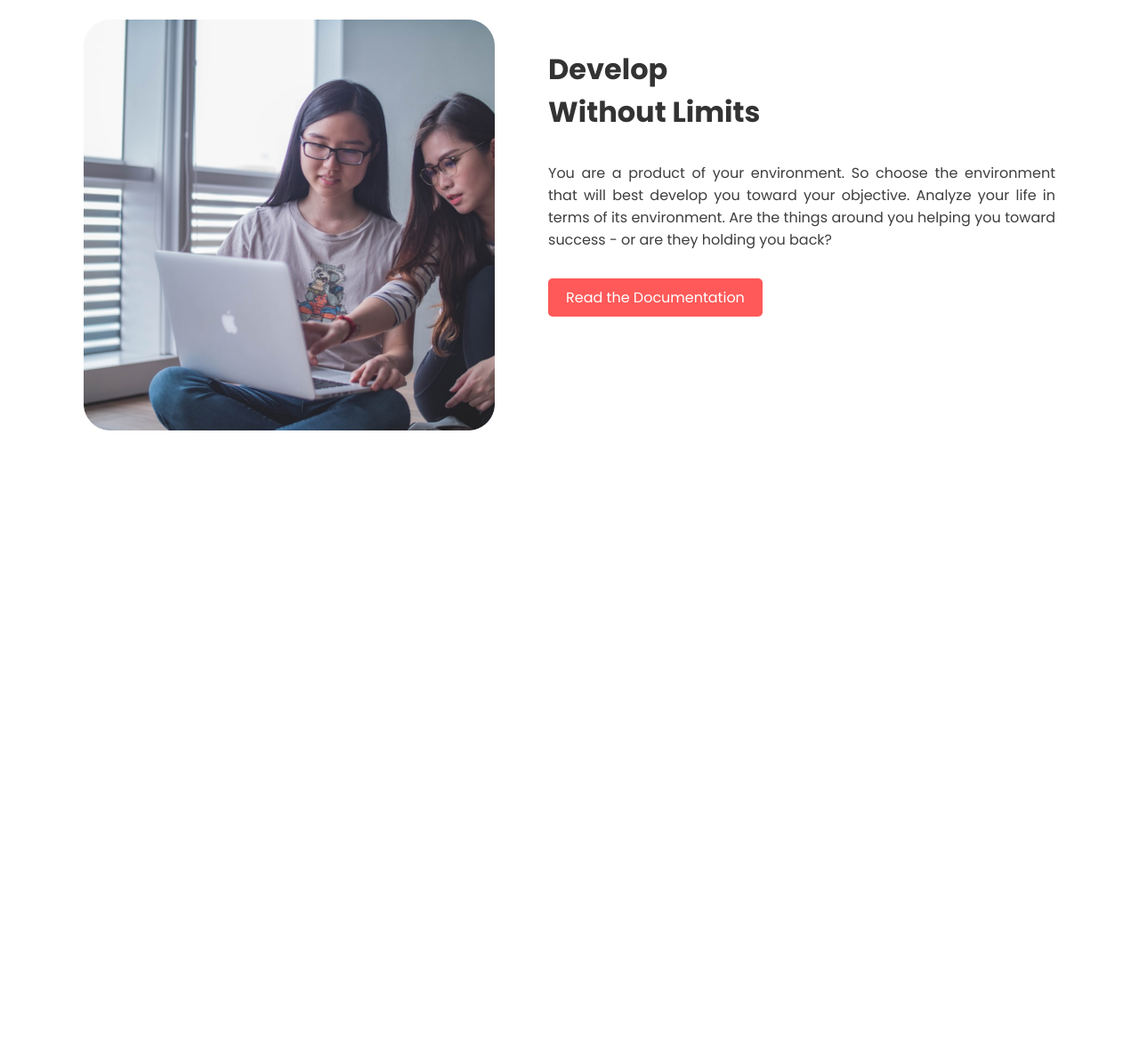
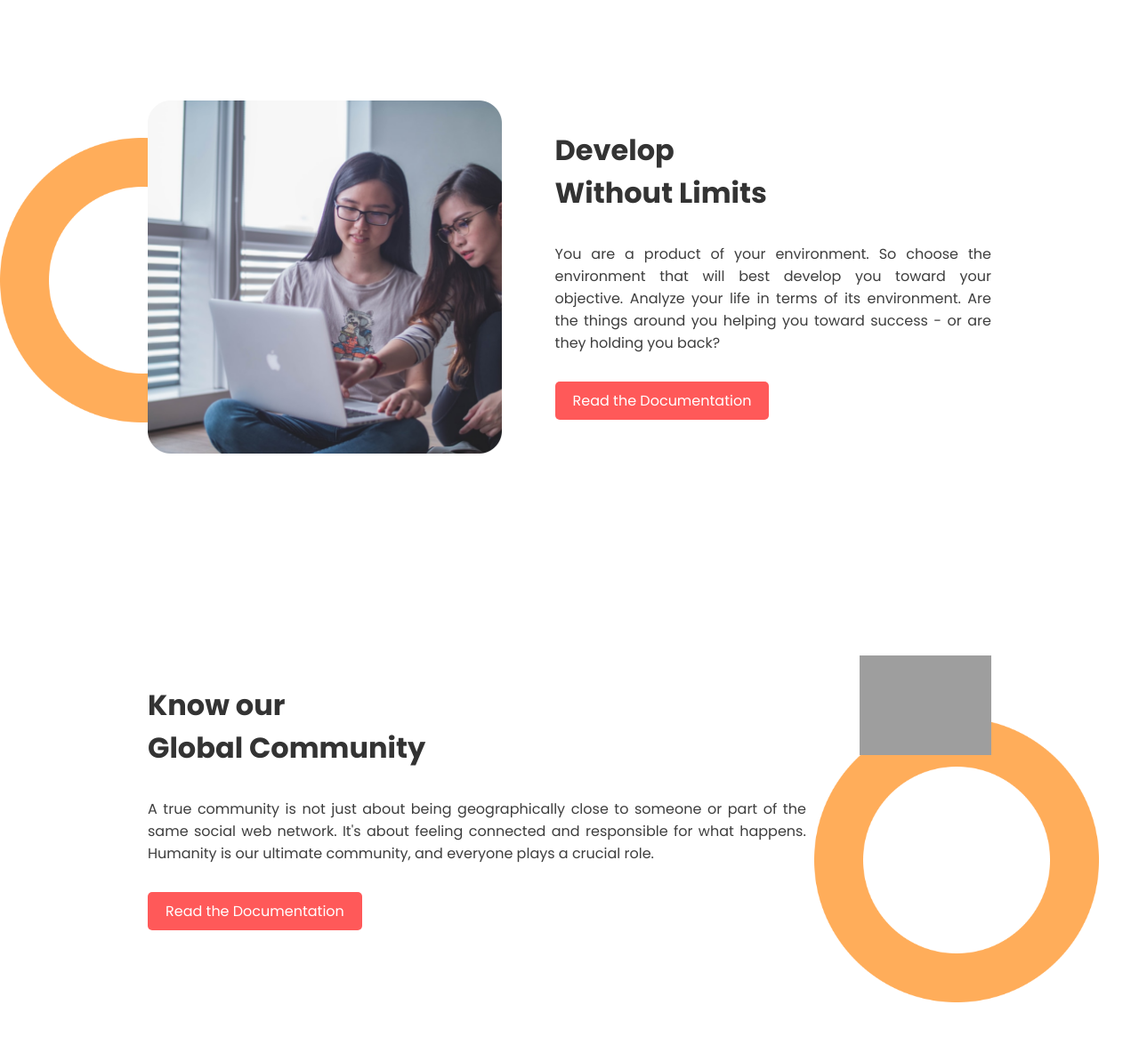
Before and after one commit to IamFerdous/mission-2022, a plain HTML site: page index.html in a window 1280 px wide. Shown: the part 1410-2576 px from the top of the page at 89% size. Before the commit the page ends 1931 px from the top, so only its background shows below. Drawn offline with Linux system fonts and the light colour scheme; grey boxes are pictures that could not be loaded.

Commit message:
community section done

```diff
--- a/index.html
+++ b/index.html
@@ -66,5 +66,18 @@
             </div>
         </div>
     </section>
+    <!-- Community Section -->
+    <section class="community-section">
+        <div class="container">
+            <div class="half-width">
+                <h3>Know our <br> Global Community</h3>
+                <p>A true community is not just about being geographically close to someone or part of the same social web network. It's about feeling connected and responsible for what happens. Humanity is our ultimate community, and everyone plays a crucial role.</p>
+                <a href="#" class="link-button">Read the  Documentation</a>
+            </div>
+            <div class="half-width">
+                <img src="./images/pictures/project.png" alt="">
+            </div>
+        </div>
+    </section>
 </body>
 </html>
--- a/style.css
+++ b/style.css
@@ -62,6 +62,7 @@ body {
   text-align: center;
   color: #13103a;
   font-size: 35px;
+  margin-bottom: 40px;
 }
 .three-part {
   width: 350px;
@@ -86,3 +87,18 @@ body {
   font-size: 14px;
   text-align: justify;
 }
+.develop-section {
+  padding: 80px;
+  background-image: url(./images/shapes/shape-1.png);
+  background-repeat: no-repeat;
+  background-position: left;
+  background-size: 25%;
+}
+.community-section {
+  padding: 80px;
+  background-image: url(./images/shapes/shape-1.png);
+  background-repeat: no-repeat;
+  background-position: right 45px bottom 20px;
+  background-size: 25%;
+  margin-bottom: 60px;
+}
```
